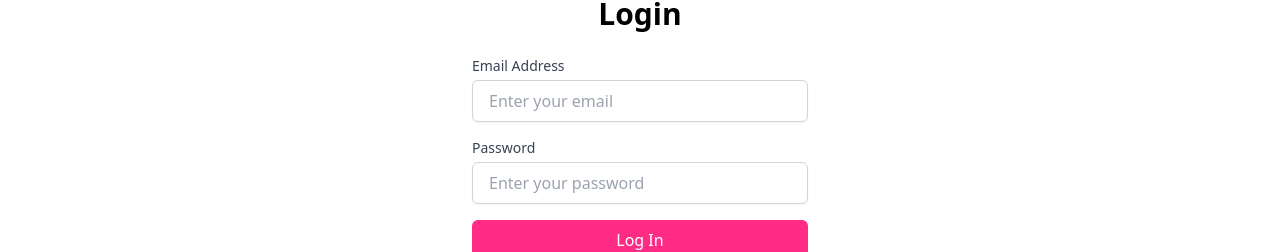
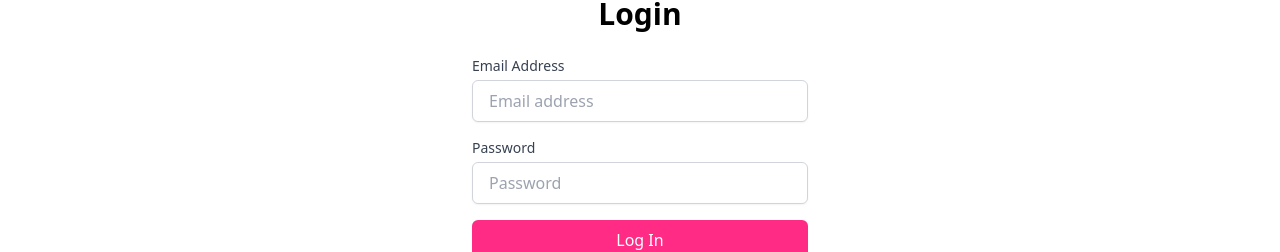
Before and after one commit to nayeem-webdev/B10A11-md-nayeem-uddin-client, a React (Vite) app: page /login in a window 1280 px wide. Shown: the part 172-424 px from the top of the page. Built offline with nearby package versions, Linux system fonts and the light colour scheme; no server answers.

Commit message:
Pass loging Google Login Successful

```diff
--- a/src/pages/LoginPage.jsx
+++ b/src/pages/LoginPage.jsx
@@ -1,39 +1,48 @@
-import { useState, useContext } from "react";
+import { useContext } from "react";
 import { FaGoogle } from "react-icons/fa";
 import AuthContext from "../context/AuthContext";
 import { useNavigate } from "react-router-dom";
 import { toast } from "react-toastify";
+import { GoogleAuthProvider } from "firebase/auth";
 
 const LoginPage = () => {
-  const [email, setEmail] = useState("");
-  const [password, setPassword] = useState("");
-  const [loading, setLoading] = useState(false);
-  const { loginWithGoogle, loginUser } = useContext(AuthContext);
+  const { loginWithPopUp, loginWithPassword, setUser, loading } =
+    useContext(AuthContext);
   const navigate = useNavigate();
 
-  const handleLogin = async (e) => {
+  //  Handle Password Login
+  const handlePasswordLogin = (e) => {
     e.preventDefault();
-    setLoading(true);
-
-    try {
-      await loginUser(email, password);
-      toast.success("Login Successful");
-      navigate("/dashboard");
-    } catch (error) {
-      toast.error("Login failed. Please check your credentials.", error);
-    } finally {
-      setLoading(false);
-    }
+    const form = e.target;
+    const emailLogin = form.emailLogin.value;
+    const passwordLogin = form.passwordLogin.value;
+    loginWithPassword(emailLogin, passwordLogin)
+      .then((res) => {
+        const usr = res.user;
+        setUser(usr);
+        toast.success("You are Logged in!");
+        navigate("/account");
+      })
+      .catch((err) => {
+        console.log(err.message);
+        toast.error("User Login Failed!");
+      });
   };
 
-  const handleGoogleLogin = async () => {
-    try {
-      await loginWithGoogle();
-      toast.success("Logged in with Google!");
-      navigate("/dashboard");
-    } catch (error) {
-      toast.error("Failed to login with Google.", error);
-    }
+  // Google Login
+  const googleProvider = new GoogleAuthProvider();
+  const handleGoogleLogin = () => {
+    loginWithPopUp(googleProvider)
+      .then((res) => {
+        const usr = res.user;
+        setUser(usr);
+        toast.success("You are Logged in!");
+        navigate("/account");
+      })
+      .catch((err) => {
+        console.log(err.message);
+        toast.error("User Login Failed!");
+      });
   };
 
   return (
@@ -42,7 +51,7 @@ const LoginPage = () => {
         <h1 className="text-3xl font-bold text-center mb-6 ">Login</h1>
 
         {/* Login Form */}
-        <form onSubmit={handleLogin} className="space-y-4">
+        <form onSubmit={handlePasswordLogin} className="space-y-4">
           <div>
             <label
               htmlFor="email"
@@ -51,12 +60,11 @@ const LoginPage = () => {
               Email Address
             </label>
             <input
+              className="mt-1 block w-full px-4 py-2 border border-gray-300 rounded-md shadow-sm focus:ring-primary focus:border-primary"
               type="email"
-              id="email"
-              className="mt-1 block w-full px-4 py-2 border border-gray-300 rounded-md shadow-sm focus:ring-primary focus:border-primary"
-              placeholder="Enter your email"
-              value={email}
-              onChange={(e) => setEmail(e.target.value)}
+              id="emailLogin"
+              name="emailLogin"
+              placeholder="Email address"
               required
             />
           </div>
@@ -69,12 +77,11 @@ const LoginPage = () => {
               Password
             </label>
             <input
+              className="mt-1 block w-full px-4 py-2 border border-gray-300 rounded-md shadow-sm focus:ring-primary focus:border-primary"
               type="password"
-              id="password"
-              className="mt-1 block w-full px-4 py-2 border border-gray-300 rounded-md shadow-sm focus:ring-primary focus:border-primary"
-              placeholder="Enter your password"
-              value={password}
-              onChange={(e) => setPassword(e.target.value)}
+              id="passwordLogin"
+              name="passwordLogin"
+              placeholder="Password"
               required
             />
           </div>
```
